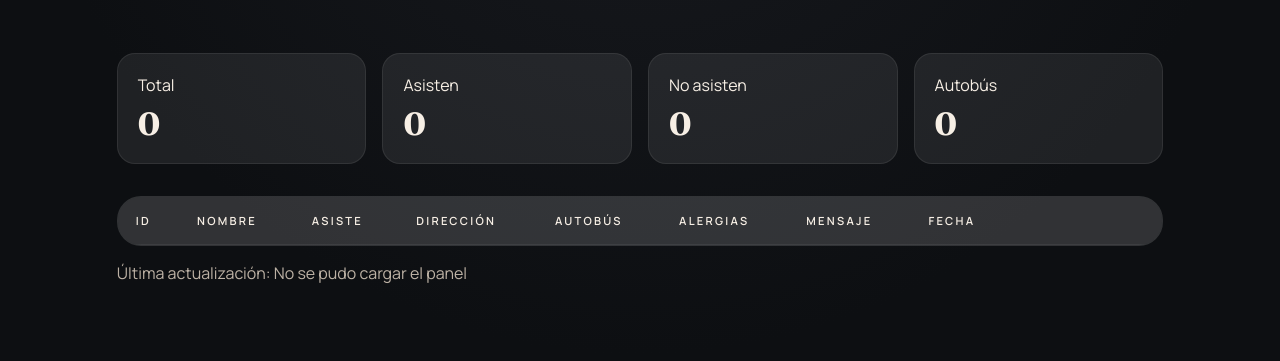
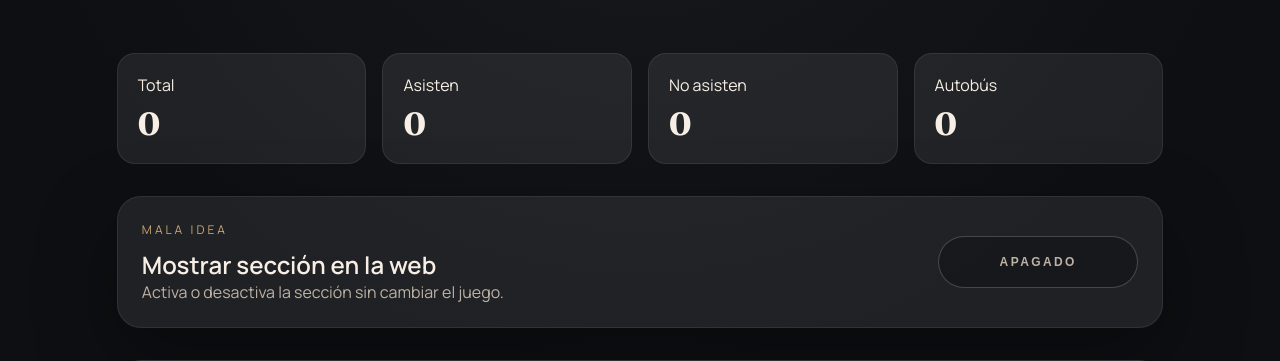
Before and after one commit to COLIMASTER/FLYNATI, a Flask app: template templates/admin.html in a window 1280 px wide. Shown: the part 260-621 px from the top of the page. Before the commit the page ends 543 px from the top, so only its background shows below. Run offline with Flask 3, Linux system fonts and the light colour scheme; the template is opened without the code that fills it: most values are stand-ins (such as "Sample title", 1, 10 or a date in 2020); lists and menus that the app fills with data are empty.

Commit message:
prueba 7

```diff
--- a/app.py
+++ b/app.py
@@ -95,6 +95,14 @@
         )
         conn.execute(
             """
+            CREATE TABLE IF NOT EXISTS site_settings (
+                key TEXT PRIMARY KEY,
+                value TEXT NOT NULL
+            )
+            """
+        )
+        conn.execute(
+            """
             CREATE TABLE IF NOT EXISTS game_state (
                 id INTEGER PRIMARY KEY CHECK (id = 1),
                 challenge_index INTEGER NOT NULL,
@@ -139,6 +147,12 @@
                 """,
                 (created_at,),
             )
+        conn.execute(
+            """
+            INSERT OR IGNORE INTO site_settings (key, value)
+            VALUES ('mischief_enabled', '1')
+            """
+        )
         conn.commit()
 
 
@@ -146,6 +160,16 @@
     conn = sqlite3.connect(DB_PATH)
     conn.row_factory = sqlite3.Row
     return conn
+
+
+def get_setting(conn: sqlite3.Connection, key: str, default: str = "") -> str:
+    row = conn.execute(
+        "SELECT value FROM site_settings WHERE key = ?",
+        (key,),
+    ).fetchone()
+    if not row:
+        return default
+    return row["value"]
 
 
 def admin_key_ok(key: str) -> bool:
@@ -236,14 +260,24 @@
 
 @app.get("/")
 def index():
-    return render_template("index.html")
+    with db_connection() as conn:
+        setting = get_setting(conn, "mischief_enabled", "1")
+    mischief_enabled = setting != "0"
+    return render_template("index.html", mischief_enabled=mischief_enabled)
 
 
 @app.get("/admin")
 def admin():
     key = request.args.get("key", "")
     if admin_key_ok(key):
-        return render_template("admin.html", admin_key=key)
+        with db_connection() as conn:
+            setting = get_setting(conn, "mischief_enabled", "1")
+        mischief_enabled = setting != "0"
+        return render_template(
+            "admin.html",
+            admin_key=key,
+            mischief_enabled=mischief_enabled,
+        )
     return render_template("admin_login.html", admin_key_required=bool(ADMIN_KEY))
 
 
@@ -425,6 +459,26 @@
         conn.commit()
 
     return jsonify({"ok": True})
+
+
+@app.post("/api/settings/mischief")
+def update_mischief_setting():
+    key = request.args.get("key", "")
+    if not admin_key_ok(key):
+        abort(403)
+    data = request.get_json(silent=True) or {}
+    enabled = bool(data.get("enabled"))
+    value = "1" if enabled else "0"
+    with db_connection() as conn:
+        conn.execute(
+            """
+            INSERT OR REPLACE INTO site_settings (key, value)
+            VALUES ('mischief_enabled', ?)
+            """,
+            (value,),
+        )
+        conn.commit()
+    return jsonify({"ok": True, "enabled": enabled})
 
 
 @app.get("/api/game")
--- a/static/css/admin.css
+++ b/static/css/admin.css
@@ -128,6 +128,54 @@
   grid-template-columns: repeat(auto-fit, minmax(180px, 1fr));
   gap: 16px;
   margin-bottom: 32px;
+}
+
+.admin-toggle {
+  display: flex;
+  align-items: center;
+  justify-content: space-between;
+  gap: 24px;
+  background: var(--panel);
+  padding: 24px;
+  border-radius: var(--radius);
+  border: 1px solid rgba(255, 255, 255, 0.08);
+  box-shadow: var(--shadow);
+  margin-bottom: 32px;
+}
+
+.admin-toggle .admin-text {
+  margin-bottom: 0;
+}
+
+.toggle-btn {
+  min-width: 200px;
+  padding: 18px 28px;
+  border-radius: 999px;
+  border: 1px solid rgba(255, 255, 255, 0.2);
+  font-weight: 600;
+  letter-spacing: 0.2em;
+  text-transform: uppercase;
+  font-size: 0.75rem;
+  cursor: pointer;
+  transition: transform 0.2s ease, box-shadow 0.2s ease, background 0.2s ease;
+}
+
+.toggle-btn[data-enabled="true"] {
+  background: linear-gradient(135deg, var(--accent), var(--accent-soft));
+  color: #1b1208;
+  border-color: rgba(200, 164, 112, 0.6);
+}
+
+.toggle-btn[data-enabled="false"] {
+  background: rgba(0, 0, 0, 0.25);
+  color: var(--text-muted);
+}
+
+.toggle-btn:disabled {
+  opacity: 0.6;
+  cursor: default;
+  transform: none;
+  box-shadow: none;
 }
 
 .stat-card {
@@ -313,6 +361,15 @@
     align-items: flex-start;
   }
 
+  .admin-toggle {
+    flex-direction: column;
+    align-items: flex-start;
+  }
+
+  .toggle-btn {
+    width: 100%;
+  }
+
   .admin-table {
     overflow-x: auto;
   }
--- a/static/js/admin.js
+++ b/static/js/admin.js
@@ -6,6 +6,16 @@
 const statNo = document.getElementById("stat-no");
 const statBus = document.getElementById("stat-bus");
 const lastUpdate = document.getElementById("last-update");
+const mischiefToggle = document.getElementById("mischief-toggle");
+
+const updateMischiefToggle = (enabled) => {
+  if (!mischiefToggle) {
+    return;
+  }
+  mischiefToggle.dataset.enabled = enabled ? "true" : "false";
+  mischiefToggle.setAttribute("aria-pressed", enabled ? "true" : "false");
+  mischiefToggle.textContent = enabled ? "Encendido" : "Apagado";
+};
 
 const handleDelete = async (event) => {
   const button = event.target.closest(".delete-btn");
@@ -119,5 +129,35 @@
   tbody.addEventListener("click", handleDelete);
 }
 
+if (mischiefToggle) {
+  updateMischiefToggle(mischiefToggle.dataset.enabled === "true");
+  mischiefToggle.addEventListener("click", async () => {
+    const nextEnabled = mischiefToggle.dataset.enabled !== "true";
+    mischiefToggle.disabled = true;
+    try {
+      const response = await fetch(
+        `/api/settings/mischief?key=${encodeURIComponent(key)}`,
+        {
+          method: "POST",
+          headers: { "Content-Type": "application/json" },
+          body: JSON.stringify({ enabled: nextEnabled }),
+        }
+      );
+      if (!response.ok) {
+        const data = await response.json().catch(() => ({}));
+        throw new Error(data.error || "No se pudo actualizar");
+      }
+      const data = await response.json().catch(() => ({}));
+      updateMischiefToggle(Boolean(data.enabled));
+    } catch (error) {
+      if (lastUpdate) {
+        lastUpdate.textContent = error.message;
+      }
+    } finally {
+      mischiefToggle.disabled = false;
+    }
+  });
+}
+
 loadRsvps();
 setInterval(loadRsvps, 5000);
--- a/templates/admin.html
+++ b/templates/admin.html
@@ -52,6 +52,23 @@
         </div>
       </section>
 
+      <section class="admin-toggle" aria-label="Control de Mala idea">
+        <div>
+          <p class="eyebrow">Mala idea</p>
+          <h2>Mostrar sección en la web</h2>
+          <p class="admin-text">Activa o desactiva la sección sin cambiar el juego.</p>
+        </div>
+        <button
+          class="toggle-btn"
+          id="mischief-toggle"
+          type="button"
+          data-enabled="{{ 'true' if mischief_enabled else 'false' }}"
+          aria-pressed="{{ 'true' if mischief_enabled else 'false' }}"
+        >
+          {{ "Encendido" if mischief_enabled else "Apagado" }}
+        </button>
+      </section>
+
       <section class="admin-table">
         <table>
           <thead>
```
Also changed, not shown: templates/index.html (+7 -1 lines), data/rsvps.db.
